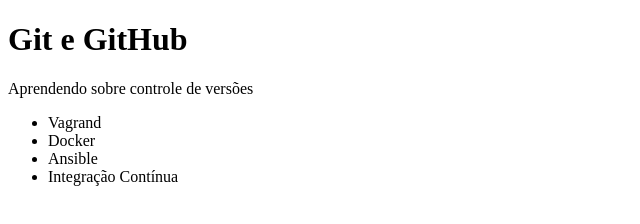
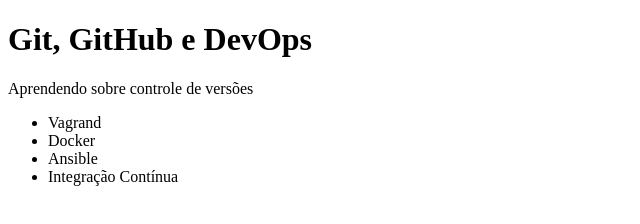
Before and after one commit to flavioasouza/git-alura, a plain HTML site: page index.html in a window 1280 px wide. Shown: the whole page, without its empty margins (0-640 px from the left). Drawn offline with Linux system fonts and the light colour scheme.

Commit message:
Alterando Título da Página

```diff
--- a/index.html
+++ b/index.html
@@ -6,7 +6,7 @@
     <meta name="viewport" content="width=device-width, initial-scale=1.0">
     <title>Curso DevOps Alura</title>
 </head>
-<h1>Git e GitHub</h1>
+<h1>Git, GitHub e DevOps</h1>
 <body>
     <p>Aprendendo sobre controle de versões</p>
     <ul>
```
